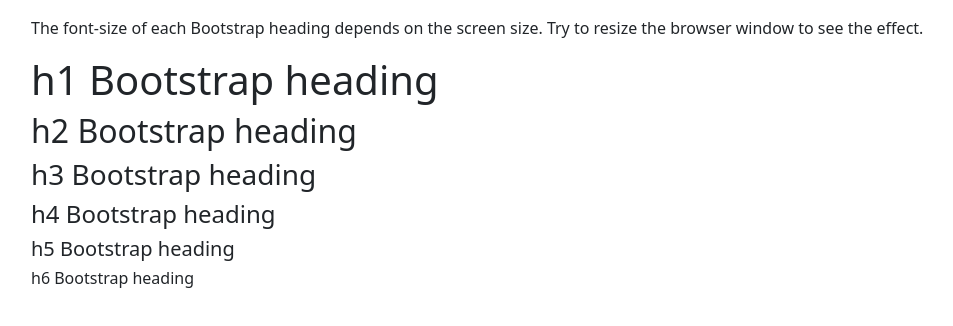
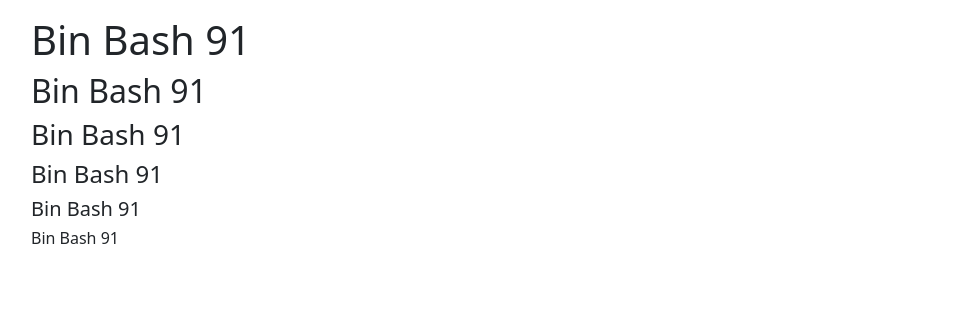
Before and after one commit to binbash91/binbash91.github.io, a plain HTML site: page index.html in a window 1280 px wide. Shown: the whole page, without its empty margins (51-1004 px from the left). Drawn offline with nearby package versions, Linux system fonts and the light colour scheme.

Commit message:
Update index.html
updated

```diff
--- a/index.html
+++ b/index.html
@@ -1,7 +1,7 @@
 <!DOCTYPE html>
 <html lang="en">
 <head>
-  <title>Bootstrap Example</title>
+  <title>Bin Bash 91</title>
   <meta charset="utf-8">
   <meta name="viewport" content="width=device-width, initial-scale=1">
   <link href="https://cdn.jsdelivr.net/npm/bootstrap@5.3.3/dist/css/bootstrap.min.css" rel="stylesheet">
@@ -10,13 +10,12 @@
 <body>
 
 <div class="container mt-3">
-  <p>The font-size of each Bootstrap heading depends on the screen size. Try to resize the browser window to see the effect.</p>
-  <h1>h1 Bootstrap heading</h1>
-  <h2>h2 Bootstrap heading</h2>
-  <h3>h3 Bootstrap heading</h3>
-  <h4>h4 Bootstrap heading</h4>
-  <h5>h5 Bootstrap heading</h5>
-  <h6>h6 Bootstrap heading</h6>
+  <h1>Bin Bash 91</h1>
+  <h2>Bin Bash 91</h2>
+  <h3>Bin Bash 91</h3>
+  <h4>Bin Bash 91</h4>
+  <h5>Bin Bash 91</h5>
+  <h6>Bin Bash 91</h6>
 </div>
 
 </body>
```
